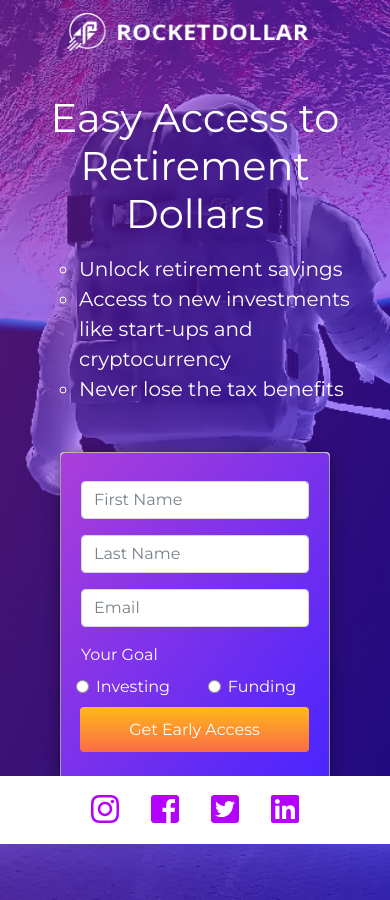
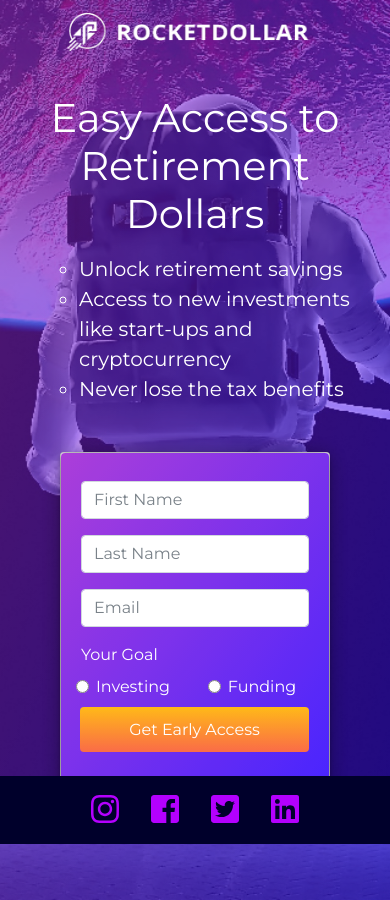
Before and after one commit to tronsix/rocketdollar, a plain HTML site: page index.html in a window 390 px wide. Drawn offline with nearby package versions, Linux system fonts and the light colour scheme.

Commit message:
Updated btm nav color on mobile

```diff
--- a/index.html
+++ b/index.html
@@ -171,7 +171,7 @@
                 display: none;
             }
             .fixed-top{
-                background-color: #fff;
+                background-color: #00002B;
                 position: fixed;
                 top: auto;
                 bottom: 0;
```
